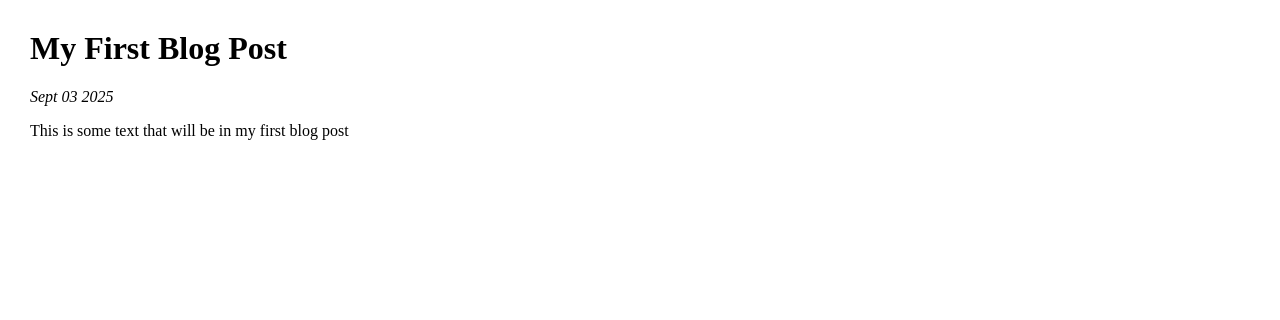
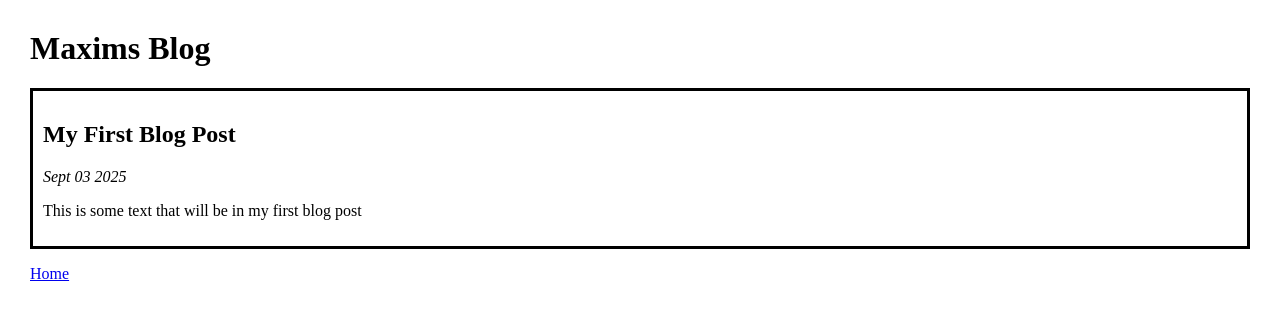
Before and after one commit to hehirm/blogwebsite, a plain HTML site: page blogpost1.html in a window 1280 px wide. Drawn offline with Linux system fonts and the light colour scheme.

Commit message:
Add contents of first blog post

```diff
--- a/blogpost1.html
+++ b/blogpost1.html
@@ -5,10 +5,14 @@
     <link rel="stylesheet" href="style.css">
   </head>
   <body>
-
-    <h1>My First Blog Post</h1>
-    <em>Sept 03 2025</em>
-    <p>This is some text that will be in my first blog post</p>
-
+    <header class="site-header">
+      <h1>Maxims Blog</h1>
+    </header>
+    <div class="blog-entry">
+      <h2>My First Blog Post</h2>
+      <em>Sept 03 2025</em>
+      <p>This is some text that will be in my first blog post</p>
+    </div>
+    <p><a href="index.html">Home</a></p>
   </body>
 </html>
```
